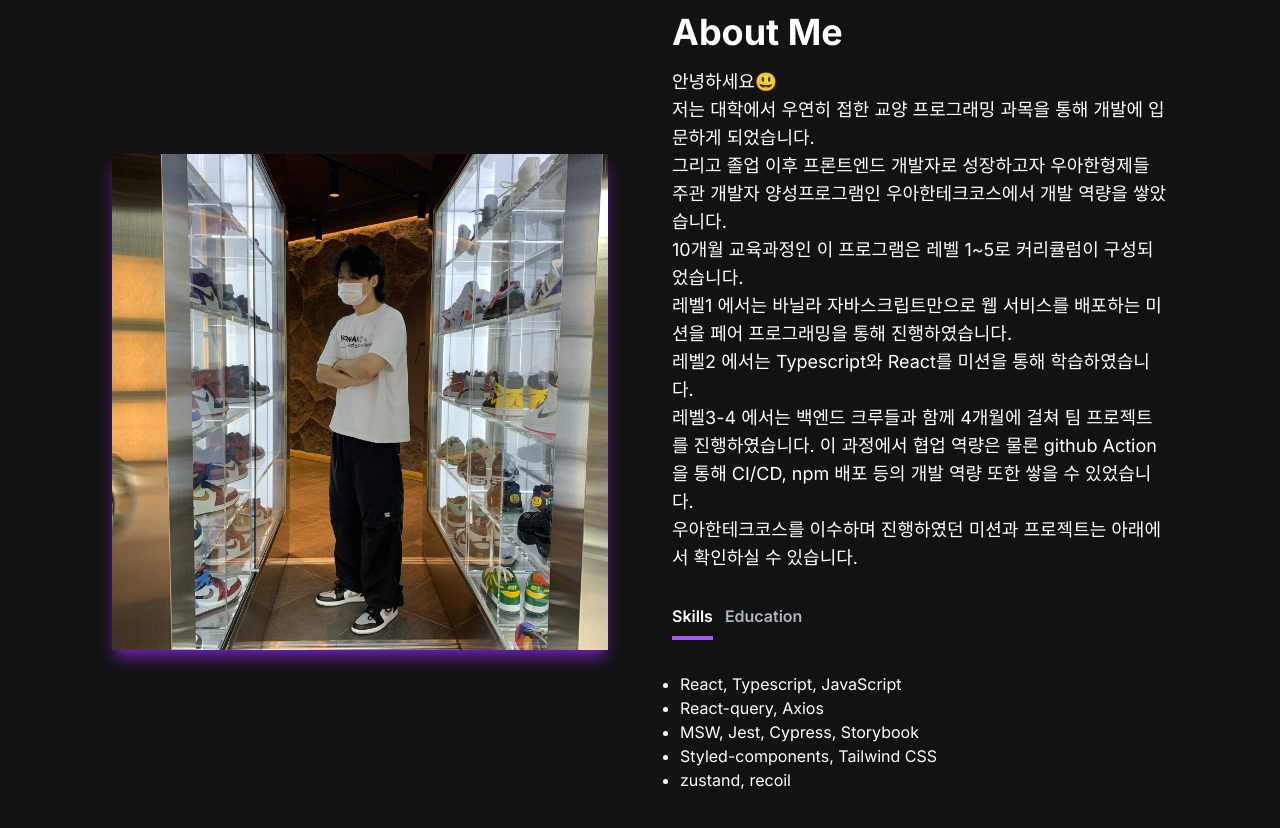
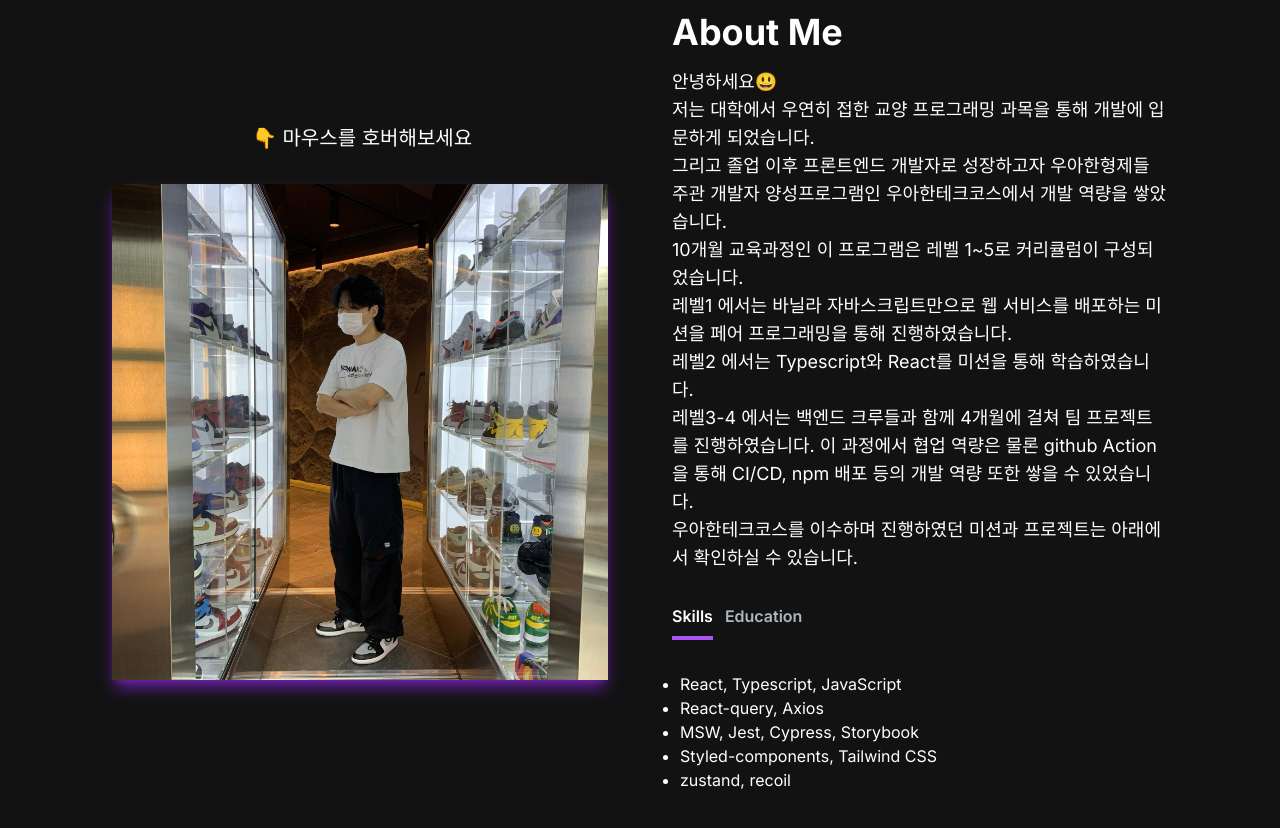
Before and after one commit to shackstack/next-portfolio, a Next.js app: page / in a window 1280 px wide. Shown: the part 900-1728 px from the top of the page. Built offline with nearby package versions, Linux system fonts and the light colour scheme.

Commit message:
feat: AboutSection 문구 추가

```diff
--- a/src/components/AboutSection.tsx
+++ b/src/components/AboutSection.tsx
@@ -72,6 +72,10 @@ const AboutSection = () => {
   return (
     <section className='text-white py-48 min-h-screen' id='about'>
       <div className='md:grid md:grid-cols-2 gap-8 items-center py-8 px-4 xl:gap-16 sm:py-16 xl:px-16'>
+        <div className='flex flex-col'>
+          <div className='text-xl text-center w-[500px] mb-8'>
+            👇 마우스를 호버해보세요
+          </div>
           <div ref={ref}>
             <Image
               src='/images/profile.jpg'
@@ -80,6 +84,7 @@ const AboutSection = () => {
               height={500}
               className='shadow-lg shadow-purple-800'
             />
+          </div>
         </div>
         <div className='mt-4 md:mt-0 text-left flex flex-col h-full'>
           <h2 className='text-4xl font-bold text-white mb-4'>About Me</h2>
```
Lines whose indentation alone changed are shown as unchanged.
